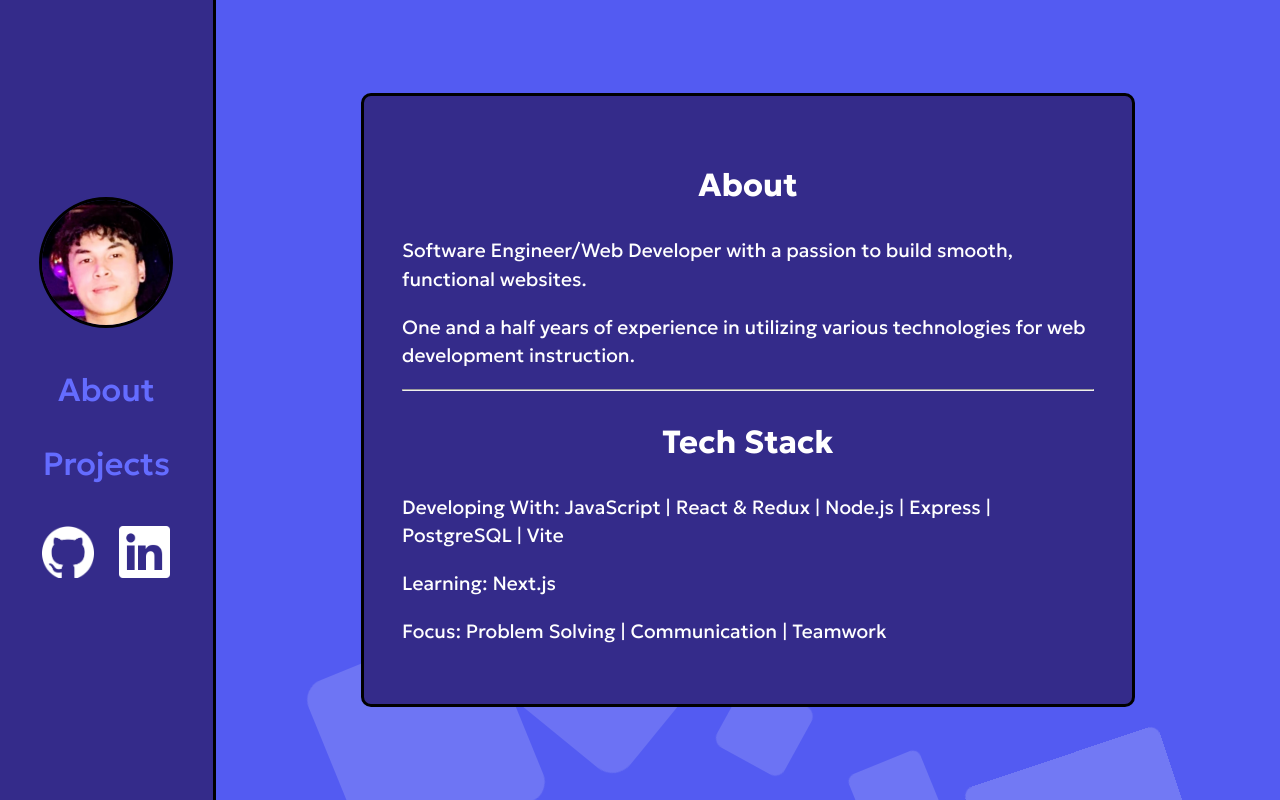
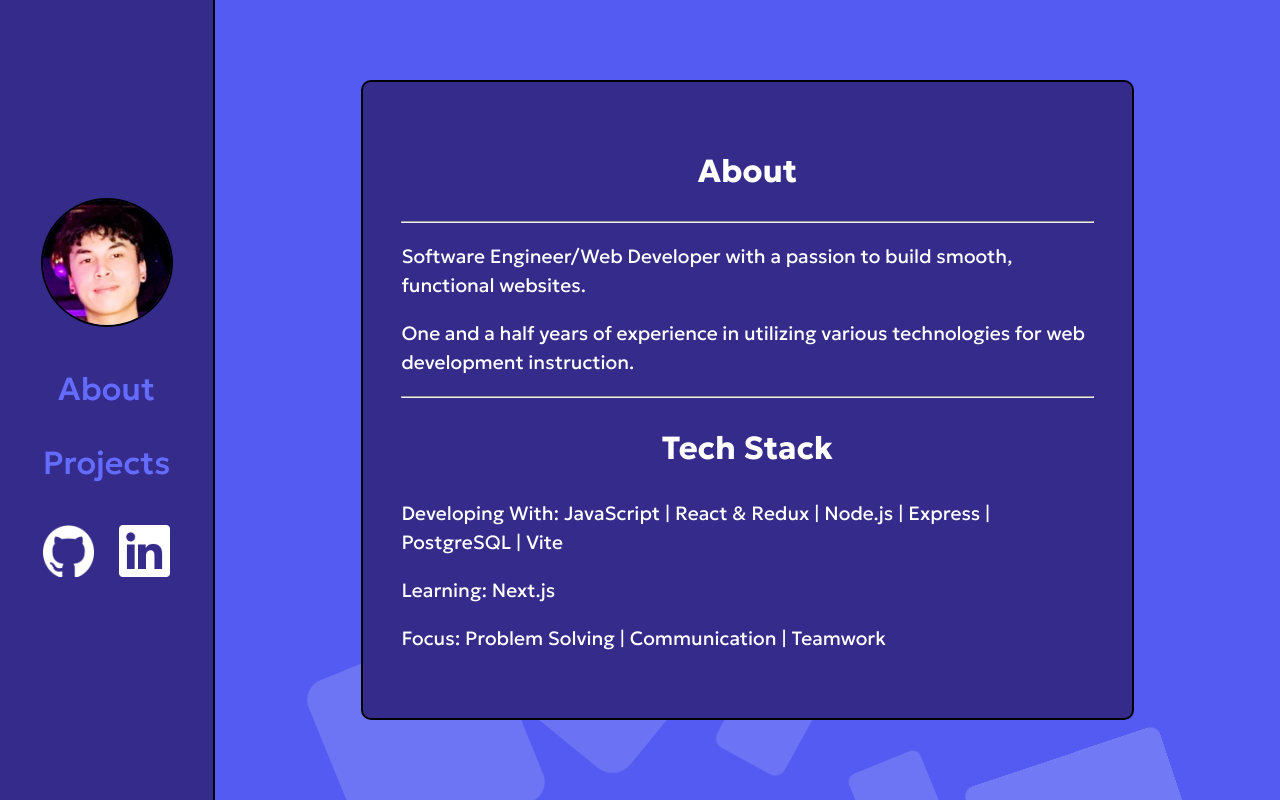
Before and after one commit to Trile16/personal-site, a React (Vite) app: page /about in a window 1280 px wide. Built offline with nearby package versions, Linux system fonts and the light colour scheme.

Commit message:
updated scroll bar & box sizing

```diff
--- a/src/About.css
+++ b/src/About.css
@@ -8,12 +8,13 @@
 }
 
 #info-container {
-  border: solid 0.2rem black;
+  border: solid 2px black;
   padding: 3vw;
   border-radius: 10px;
   background-color: rgb(52, 43, 138);
   max-width: 65%;
   max-height: 70%;
+  height: 70%;
   overflow-y: auto;
 }
 
--- a/src/About.jsx
+++ b/src/About.jsx
@@ -6,6 +6,7 @@ const About = () => {
     <div id="about">
       <div id="info-container">
         <h2 className="about-titles">About</h2>
+        <hr />
         <p>
           Software Engineer/Web Developer with a passion to build smooth,
           functional websites.
--- a/src/App.css
+++ b/src/App.css
@@ -16,6 +16,23 @@ body {
   right: 0px;
   background-color: #535bf2;
   color: white;
+}
+
+/* width */
+::-webkit-scrollbar {
+  width: 8px;
+}
+
+/* Track */
+::-webkit-scrollbar-track {
+  box-shadow: inset 0 0 4px lightgray;
+  border-radius: 10px;
+}
+
+/* Handle */
+::-webkit-scrollbar-thumb {
+  background: white;
+  border-radius: 10px;
 }
 
 .area {
--- a/src/NavBar.css
+++ b/src/NavBar.css
@@ -10,13 +10,13 @@
   -moz-background-size: cover;
   -o-background-size: cover;
   background-size: cover;
-  border-right: solid 0.2rem black;
+  border-right: solid 2px black;
 }
 
 #headshot {
   width: 10vw;
   border-radius: 100%;
-  border: solid 0.2rem black;
+  border: solid 2px black;
 }
 
 .link {
--- a/src/Projects.css
+++ b/src/Projects.css
@@ -8,12 +8,13 @@
 }
 
 #projects-area {
-  border: solid 0.2rem black;
+  border: solid 2px black;
   padding: 3vw;
   border-radius: 10px;
   background-color: rgb(52, 43, 138);
   max-width: 65%;
   max-height: 70%;
+  height: 70%;
   overflow-y: auto;
 }
 
--- a/src/index.css
+++ b/src/index.css
@@ -11,6 +11,7 @@
   -webkit-font-smoothing: antialiased;
   -moz-osx-font-smoothing: grayscale;
   -webkit-text-size-adjust: 100%;
+  scroll-behavior: smooth;
 }
 
 a {
```
